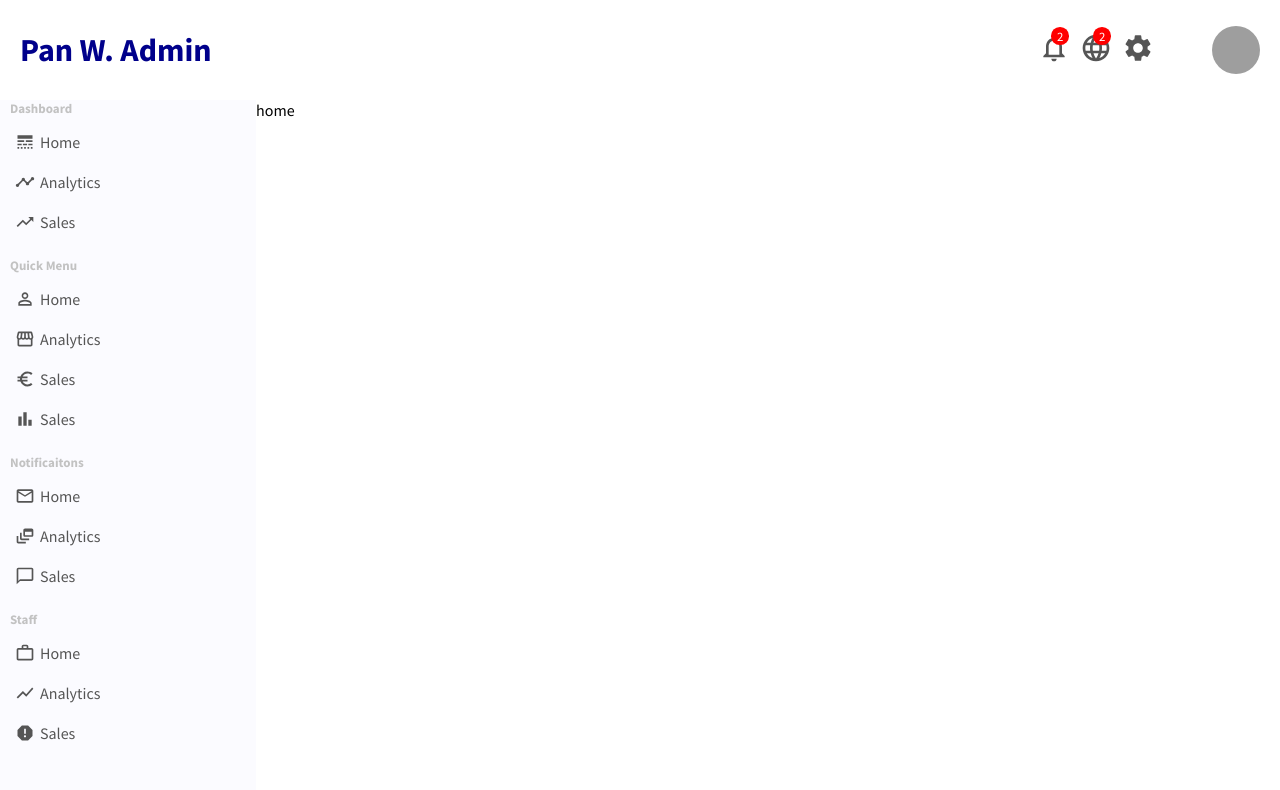
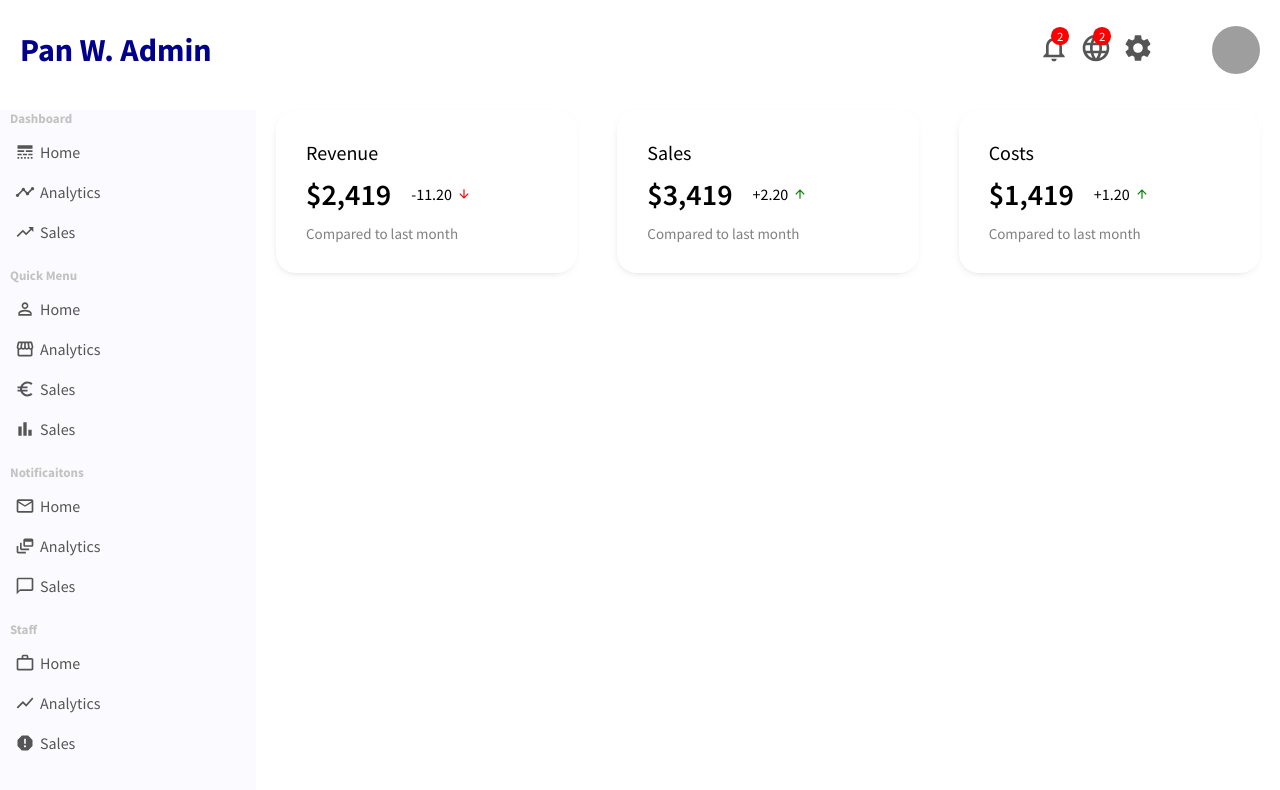
Before and after one commit to jaroszw/MERN_ECOM_APP, a React (Create React App) app in the folder admin/: page / in a window 1280 px wide. Shown: the top 790 px of the page. Built offline with nearby package versions, Linux system fonts and the light colour scheme; grey boxes are pictures that could not be loaded.

Commit message:
featured component

```diff
--- a/admin/src/App.css
+++ b/admin/src/App.css
@@ -6,6 +6,7 @@
 
 .container {
   display: flex;
+  margin-top: 10px;
 }
 
 .others {
--- /dev/null
+++ b/admin/src/components/featuredInfo/FeaturedInfo.jsx
@@ -0,0 +1,44 @@
+import "./featuredInfo.css";
+
+import ArrowDownwardIcon from "@mui/icons-material/ArrowDownward";
+import ArrowUpwardIcon from "@mui/icons-material/ArrowUpward";
+
+const FeaturedInfo = () => {
+  return (
+    <div className="featured">
+      <div className="featuredItem">
+        <span className="featuredTitle">Revenue</span>
+        <div className="featruedMoneyContainer">
+          <span className="featuredMoney">$2,419</span>
+          <span className="featuredMoneyRate">
+            -11.20 <ArrowDownwardIcon className="featuredIcons negative" />
+          </span>
+        </div>
+        <span className="featuredSub">Compared to last month</span>
+      </div>
+      <div className="featuredItem">
+        <span className="featuredTitle">Sales</span>
+        <div className="featruedMoneyContainer">
+          <span className="featuredMoney">$3,419</span>
+          <span className="featuredMoneyRate">
+            +2.20 <ArrowUpwardIcon className="featuredIcons" />
+          </span>
+        </div>
+        <span className="featuredSub">Compared to last month</span>
+      </div>
+
+      <div className="featuredItem">
+        <span className="featuredTitle">Costs</span>
+        <div className="featruedMoneyContainer">
+          <span className="featuredMoney">$1,419</span>
+          <span className="featuredMoneyRate">
+            +1.20 <ArrowUpwardIcon className="featuredIcons" />
+          </span>
+        </div>
+        <span className="featuredSub">Compared to last month</span>
+      </div>
+    </div>
+  );
+};
+
+export default FeaturedInfo;
--- /dev/null
+++ b/admin/src/components/featuredInfo/featuredInfo.css
@@ -0,0 +1,46 @@
+.featured {
+  width: 100%;
+  display: flex;
+  justify-content: space-between;
+}
+
+.featuredItem {
+  flex: 1;
+  margin: 0px 20px;
+  padding: 30px;
+  border-radius: 20px;
+  -webkit-box-shadow: -1px 3px 12px -9px rgba(107, 109, 121, 1);
+  -moz-box-shadow: -1px 3px 12px -9px rgba(107, 109, 121, 1);
+  box-shadow: -1px 3px 12px -9px rgba(107, 109, 121, 1);
+}
+.featuredTitle {
+  font-size: 20px;
+}
+.featruedMoneyContainer {
+  margin: 10px 0px;
+  display: flex;
+  align-items: center;
+}
+.featuredMoney {
+  font-size: 30px;
+  font-weight: 600;
+}
+.featuredMoneyRate {
+  display: flex;
+  align-items: center;
+  margin-left: 20px;
+}
+
+.featuredIcons {
+  font-size: 14px !important;
+  margin-left: 5px;
+  color: green;
+}
+
+.featuredIcons.negative {
+  color: red;
+}
+.featuredSub {
+  font-size: 15px;
+  color: grey;
+}
--- a/admin/src/components/sidebar/sidebar.css
+++ b/admin/src/components/sidebar/sidebar.css
@@ -1,6 +1,6 @@
 .sidebar {
   flex: 1;
-  height: calc(100vh - 100px);
+  height: calc(100vh - 110px);
   background-color: rgb(251, 251, 255);
   position: sticky;
   top: 50px;
--- a/admin/src/pages/Homepage.jsx
+++ b/admin/src/pages/Homepage.jsx
@@ -1,7 +1,12 @@
 import "./homepage.css";
+import FeaturedInfo from "../components/featuredInfo/FeaturedInfo";
 
 const Homepage = () => {
-  return <div className="home">home</div>;
+  return (
+    <div className="home">
+      <FeaturedInfo />
+    </div>
+  );
 };
 
 export default Homepage;
```
